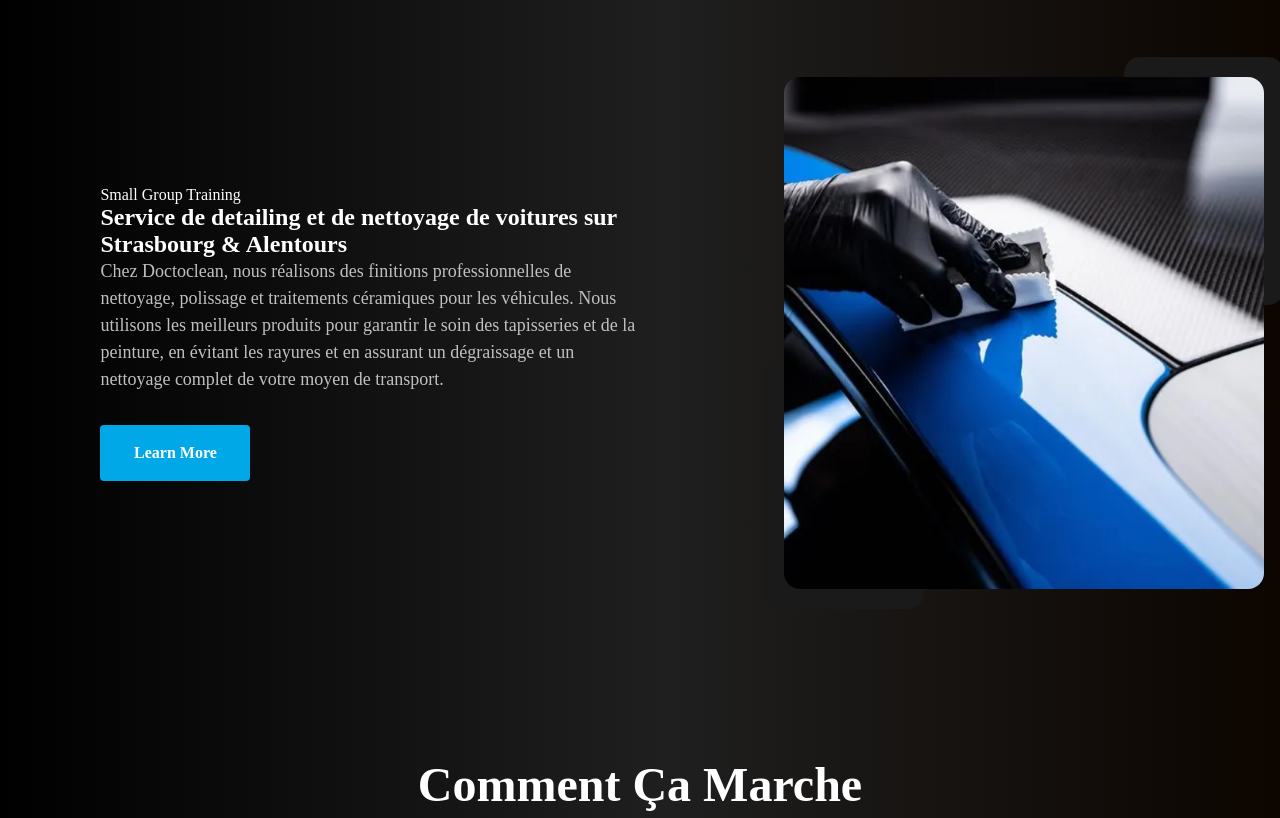
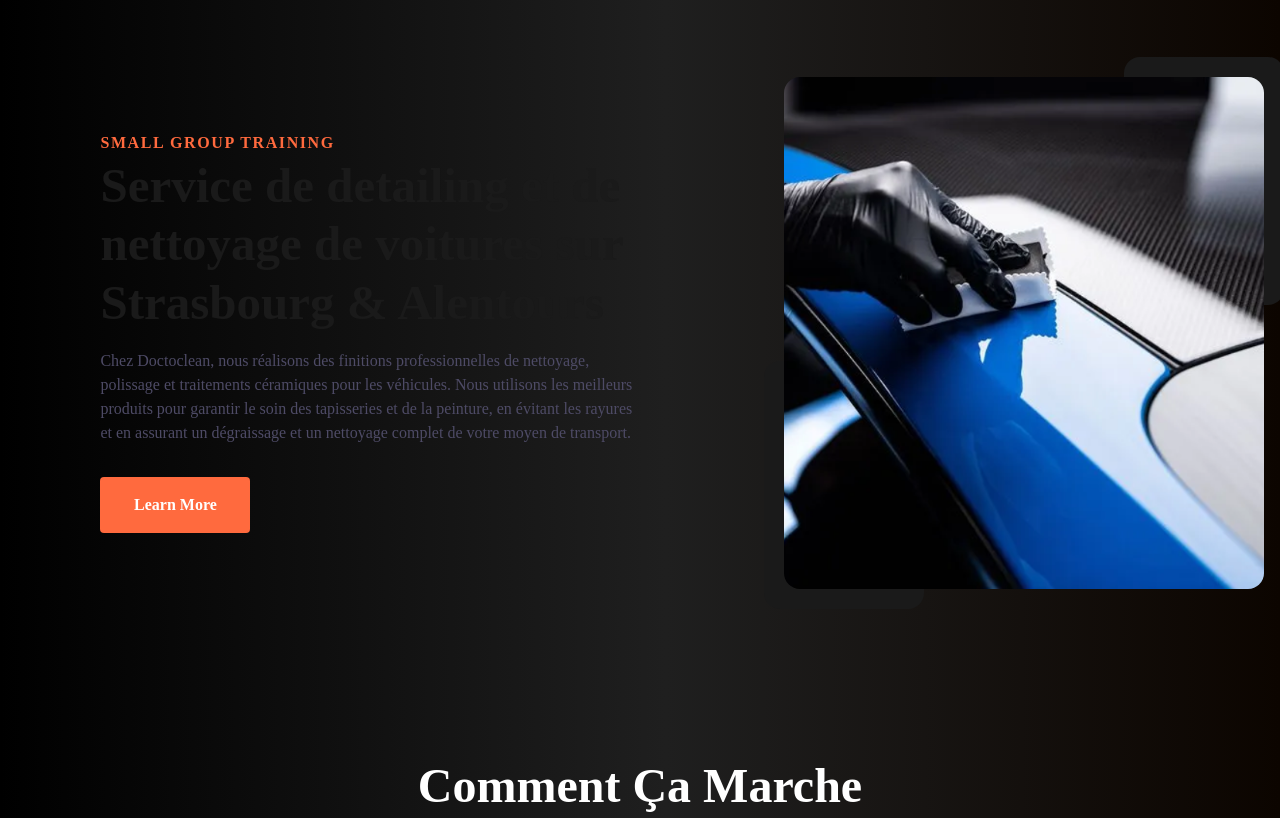
Before and after one commit to Omniawebdesign/doctoclean, a plain HTML site: page index.html in a window 1280 px wide. Shown: the part 1000-1818 px from the top of the page. Drawn offline with Linux system fonts and the light colour scheme; a web font is replaced by a local one.

Commit message:
Update bike_local.css

```diff
--- a/bike_local.css
+++ b/bike_local.css
@@ -999,3 +999,74 @@
         margin: 0;
     }
 }
+
+
+
+
+
+
+
+
+
+
+
+
+:root {
+    /* Add these styles to your global stylesheet, which is used across all site pages. You only need to do this once. All elements in the library derive their variables and base styles from this central sheet, simplifying site-wide edits. For instance, if you want to modify how your h2's appear across the site, you just update it once in the global styles, and the changes apply everywhere. */
+    --primary: #ff6a3e;
+    --primaryLight: #ffba43;
+    --secondary: #ffba43;
+    --secondaryLight: #ffba43;
+    --headerColor: #1a1a1a;
+    --bodyTextColor: #4e4b66;
+    --bodyTextColorWhite: #fafbfc;
+    /* 13px - 16px */
+    --topperFontSize: clamp(0.8125rem, 1.6vw, 1rem);
+    /* 31px - 49px */
+    --headerFontSize: clamp(1.9375rem, 3.9vw, 3.0625rem);
+    --bodyFontSize: 1rem;
+    /* 60px - 100px top and bottom */
+    --sectionPadding: clamp(3.75rem, 7.82vw, 6.25rem) 1rem;
+}
+
+body {
+    margin: 0;
+    padding: 0;
+}
+
+*, *:before, *:after {
+    /* prevents padding from affecting height and width */
+    box-sizing: border-box;
+}
+.cs-topper {
+    font-size: var(--topperFontSize);
+    line-height: 1.2em;
+    text-transform: uppercase;
+    text-align: inherit;
+    letter-spacing: .1em;
+    font-weight: 700;
+    color: var(--primary);
+    margin-bottom: 0.25rem;
+    display: block;
+}
+
+.cs-title {
+    font-size: var(--headerFontSize);
+    font-weight: 900;
+    line-height: 1.2em;
+    text-align: inherit;
+    max-width: 43.75rem;
+    margin: 0 0 1rem 0;
+    color: var(--headerColor);
+    position: relative;
+}
+
+.cs-text {
+    font-size: var(--bodyFontSize);
+    line-height: 1.5em;
+    text-align: inherit;
+    width: 100%;
+    max-width: 40.625rem;
+    margin: 0;
+    color: var(--bodyTextColor);
+}
```
